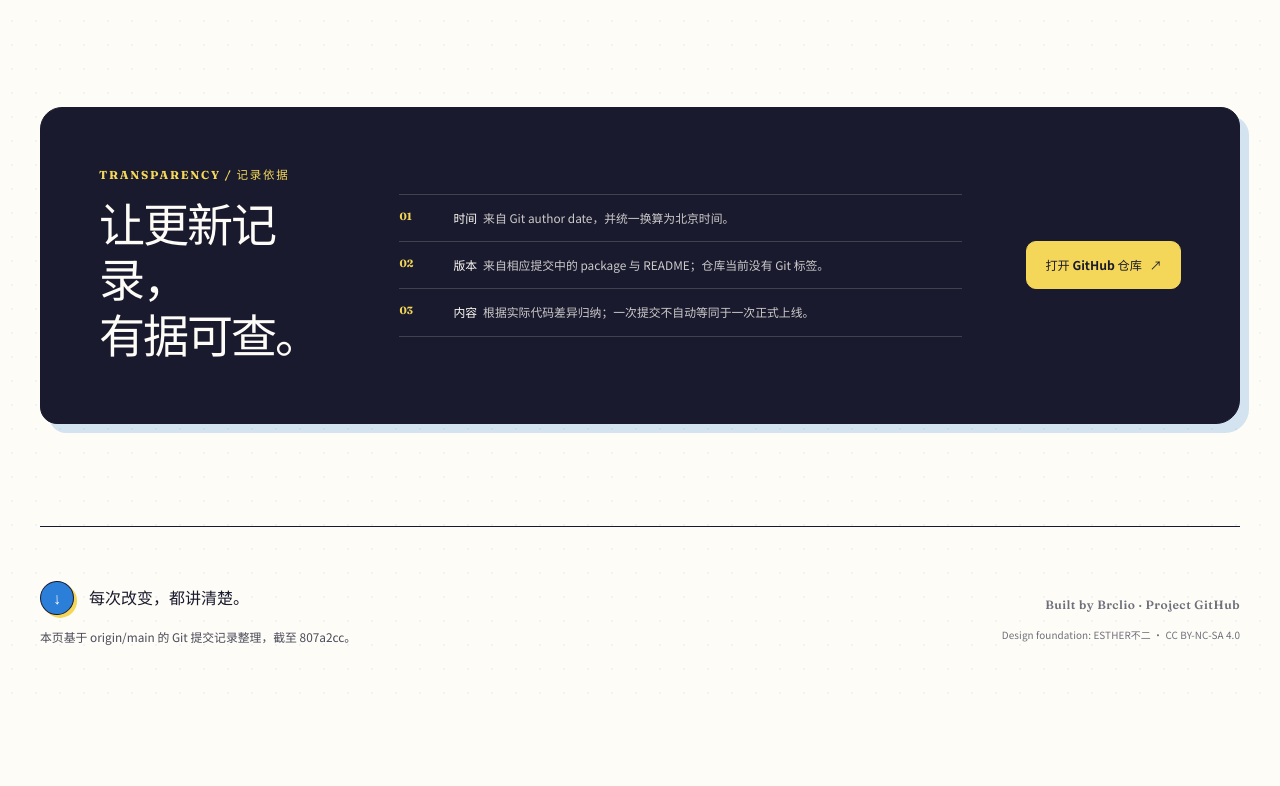
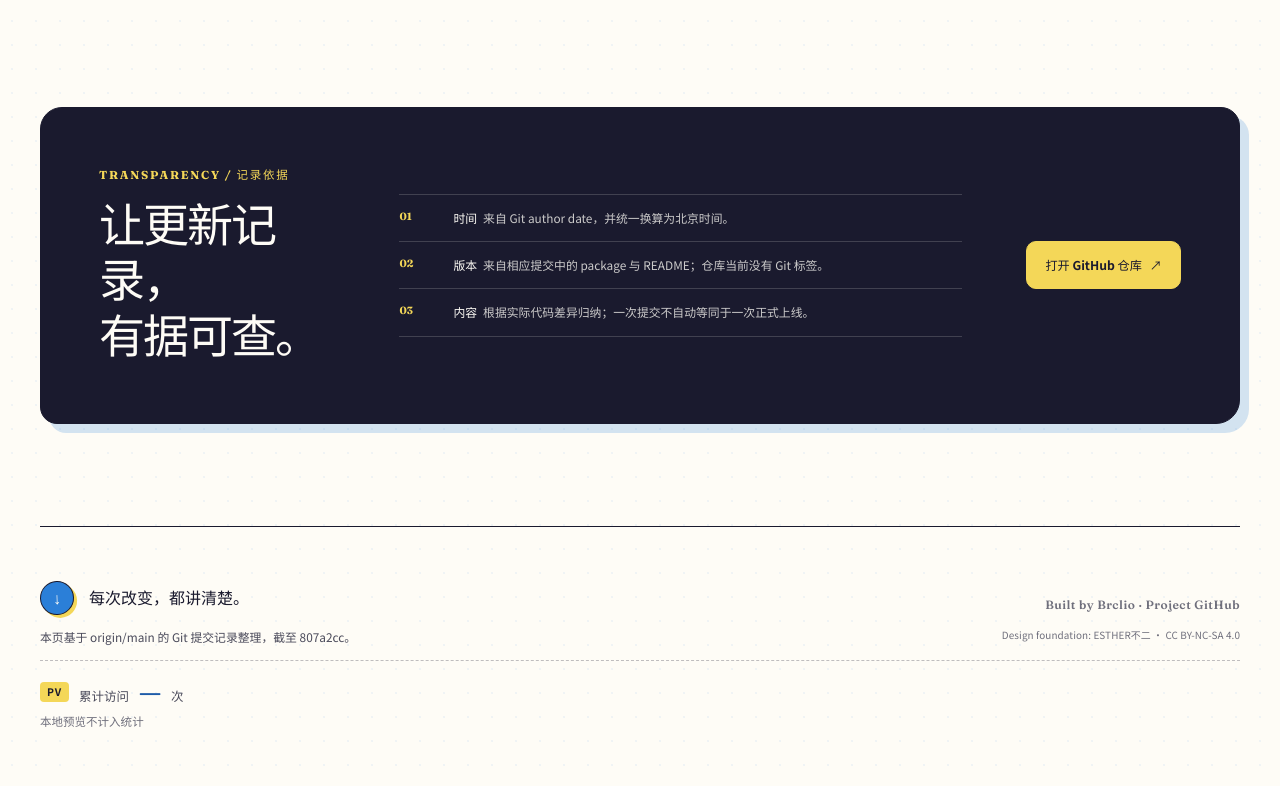
Before and after one commit to AndersonHJB/xhs-images-video-vercel-downloader, a website: page changelog.html in a window 1280 px wide. Shown: the part 7287-8073 px from the top of the page. Before the commit the page ends 7989 px from the top, so only its background shows below. Drawn offline with Linux system fonts and the light colour scheme.

Commit message:
Add domain visit counter to site pages

```diff
--- a/changelog.html
+++ b/changelog.html
@@ -784,6 +784,16 @@
           <strong>每次改变，都讲清楚。</strong>
         </div>
         <p>本页基于 origin/main 的 Git 提交记录整理，截至 807a2cc。</p>
+        <div class="site-visits" data-visit-counter role="group" aria-label="网站访问统计">
+          <div class="site-visits-summary">
+            <span class="site-visits-badge" aria-hidden="true">PV</span>
+            <span>累计访问</span>
+            <strong class="site-visits-total" data-visit-total aria-live="polite" aria-atomic="true">—</strong>
+            <span>次</span>
+          </div>
+          <p class="site-visits-note" data-visit-status>按当前域名汇总页面浏览次数</p>
+          <noscript><p class="site-visits-note">启用 JavaScript 后可查看统计。</p></noscript>
+        </div>
         <div class="footer-credits">
           <a
             class="design-credit"
@@ -803,5 +813,6 @@
 
     <!-- © ESTHER不二 esthersjw/esther-design-system · CC BY-NC-SA 4.0 -->
     <section class="design-system-signature" aria-hidden="true">esthersjw-design-system</section>
+    <script defer src="/visit-counter.js"></script>
   </body>
 </html>
--- a/style.css
+++ b/style.css
@@ -1391,6 +1391,48 @@ footer > p {
   gap: 2px;
 }
 
+.site-visits {
+  grid-column: 1 / -1;
+  display: grid;
+  justify-items: start;
+  gap: 5px;
+  padding-top: 16px;
+  border-top: 1px dashed var(--line-strong);
+}
+
+.site-visits-summary {
+  display: flex;
+  flex-wrap: wrap;
+  align-items: baseline;
+  gap: 6px 10px;
+  font-size: 0.78rem;
+}
+
+.site-visits-badge {
+  align-self: center;
+  padding: 1px 7px;
+  border-radius: 4px;
+  color: var(--ink);
+  background: var(--yellow);
+  font-size: 0.65rem;
+  font-weight: 700;
+  letter-spacing: 0.08em;
+}
+
+.site-visits-total {
+  color: var(--blue-deep);
+  font-family: var(--font-display);
+  font-size: clamp(1.25rem, 2vw, 1.6rem);
+  font-variant-numeric: tabular-nums;
+  line-height: 1.2;
+  overflow-wrap: anywhere;
+}
+
+.site-visits-note {
+  color: var(--ink-faint);
+  font-size: 0.72rem;
+}
+
 .design-credit,
 .design-license-credit {
   display: inline-flex;
--- /dev/null
+++ b/visit-counter.js
@@ -0,0 +1,53 @@
+// Keep visit reporting independent from the media parsing and download flow.
+(() => {
+  const container = document.querySelector('[data-visit-counter]');
+  if (!container || container.dataset.initialized) return;
+  container.dataset.initialized = 'true';
+
+  const totalElement = container.querySelector('[data-visit-total]');
+  const statusElement = container.querySelector('[data-visit-status]');
+  const domain = location.hostname.toLowerCase();
+  const isLocal = !domain.includes('.')
+    || /(^|\.)(localhost|local|test|invalid|example)$/.test(domain)
+    || /^\d+\.\d+\.\d+\.\d+$/.test(domain)
+    || domain.includes(':');
+
+  // Never send local development visits to the counter service.
+  if (!['http:', 'https:'].includes(location.protocol) || isLocal) {
+    statusElement.textContent = '本地预览不计入统计';
+    return;
+  }
+
+  statusElement.textContent = '正在读取访问统计…';
+  let hasTotal = false;
+  const showUnavailable = () => {
+    if (!hasTotal) statusElement.textContent = '访问统计暂时不可用';
+  };
+  const timeout = window.setTimeout(showUnavailable, 8000);
+
+  // Subscribe before loading the SDK. Do not use data-target: it would
+  // overwrite the formatted number after dispatching this event.
+  window.addEventListener('bftcounter:update', (event) => {
+    const data = event.detail;
+    if (!data?.ok || data.domain !== domain || data.project
+      || !Number.isSafeInteger(data.total) || data.total < 0) return;
+
+    hasTotal = true;
+    window.clearTimeout(timeout);
+    totalElement.textContent = data.total.toLocaleString('zh-CN');
+    statusElement.textContent = '按当前域名汇总页面浏览次数';
+  });
+
+  const script = document.createElement('script');
+  script.src = 'https://counter.bornforthis.cn/counter.js';
+  script.async = true;
+  script.dataset.domain = domain;
+  script.addEventListener('error', () => {
+    window.clearTimeout(timeout);
+    showUnavailable();
+  }, { once: true });
+
+  // The official SDK reports one hit and reads stats on load. Loading it once
+  // is enough; calling BFTCounter.hit() here would count the same page twice.
+  document.head.append(script);
+})();
```
Also changed, not shown: index.html (+11 -0 lines), README.md.
